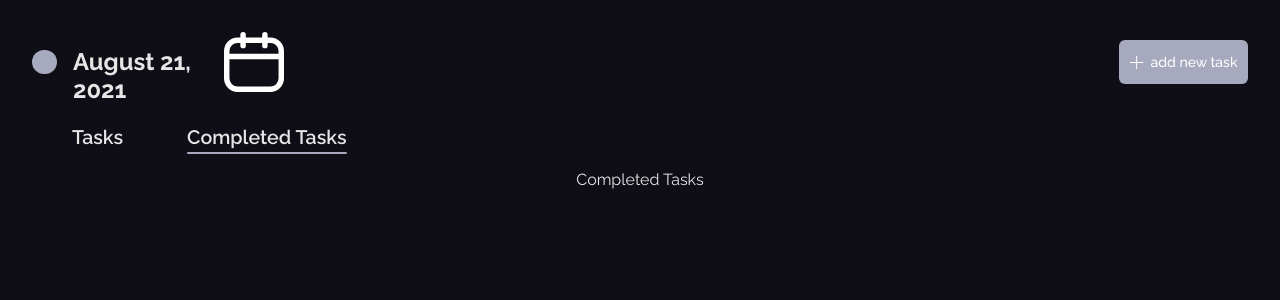
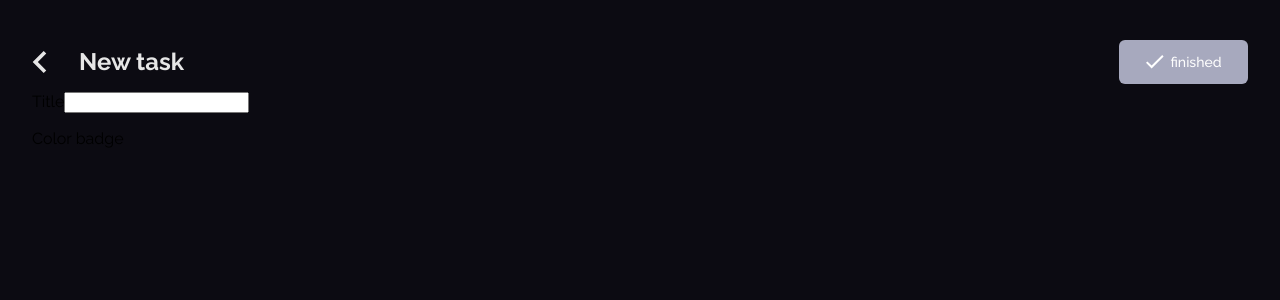
Before and after one commit to Adekxnle/checked, a React (Create React App) app: page /completed-tasks in a window 1280 px wide. Shown: the top 300 px of the page. Built offline with nearby package versions, Linux system fonts and the light colour scheme.

Commit message:
working on new task page

```diff
--- a/src/App.css
+++ b/src/App.css
@@ -3,10 +3,9 @@
 }
 
 .app {
-  background: #0f0e17;
-  min-height: 100vh;
+  background: var(--secondary);
+  height: 100vh;
   padding: 2em 2em;
-  position: relative;
 }
 
 .pages {
--- a/src/App.js
+++ b/src/App.js
@@ -17,11 +17,9 @@ function App() {
           <Route path='/completed-tasks'>
             <CompletedTasks />
           </Route>
-          <Route path='/new-task'>
-            <NewTask />
-          </Route>
         </Switch>
       </div>
+      <NewTask />
     </div>
   );
 }
--- a/src/components/Header.css
+++ b/src/components/Header.css
@@ -11,14 +11,14 @@
   width: var(--header-bullet);
   height: var(--header-bullet);
   border-radius: 50%;
-  background: #a7a9be;
+  background: var(--primary);
   align-self: center;
   cursor: pointer;
 }
 
 .date-container {
   display: flex;
-  margin-left: 1em;
+  margin-left: 1rem;
 }
 
 .date {
@@ -66,6 +66,6 @@ li .tabs {
 
 .tab .active {
   height: 0.16em;
-  background-color: #a7a9be;
+  background-color: var(--primary);
   border-radius: 4px;
 }
--- a/src/index.css
+++ b/src/index.css
@@ -15,6 +15,10 @@
 
   /*colors*/
   --off-white: #e6e6e6;
+  --white: #fefefe;
+  --primary: #a7a9be;
+  --secondary: #0f0e17;
+  --tertiary: #0c0b12;
 }
 
 body {
@@ -44,9 +48,9 @@ button {
   min-height: 44px;
   min-width: 10ch;
   padding: 0em 0.75em;
-  background-color: #a7a9be;
+  background-color: var(--primary);
   background-position: center;
-  color: #fff;
+  color: var(--white);
   border: none;
   border-radius: 6px;
   display: inline-flex;
--- /dev/null
+++ b/src/views/NewTask.css
@@ -0,0 +1,44 @@
+.new-task-page {
+  height: 100vh;
+  width: 100vw;
+  background-color: var(--tertiary);
+  position: absolute;
+  top: 0;
+  left: 0;
+  padding: 2em 2em;
+  z-index: 3;
+}
+
+.new-task-page .new-task-header {
+  display: flex;
+  justify-content: space-between;
+}
+
+.new-task-header-left {
+  display: inline-flex;
+  color: var(--off-white);
+  align-items: center;
+  align-self: center;
+}
+
+.new-task-header-left img {
+  cursor: pointer;
+}
+
+.new-task-header-left h1 {
+  margin-left: 2rem;
+  font-weight: bold;
+}
+
+.finished-btn {
+  align-self: center;
+  min-width: 15ch;
+}
+
+.finished-btn img {
+  margin-right: 0.5em;
+}
+
+/* .new-task-page-content{
+
+} */
--- a/src/views/NewTask.js
+++ b/src/views/NewTask.js
@@ -1,7 +1,30 @@
+import './NewTask.css';
+import NavIcon from '../assets/navigation-back.svg';
+import Checked from '../assets/checked.svg';
+
 function NewTask() {
   return (
     <div className='new-task-page'>
-      <h1>new task</h1>
+      <div className='new-task-header'>
+        <div className='new-task-header-left'>
+          <img src={NavIcon} alt='navigation icon' />
+          <h1>New task</h1>
+        </div>
+        <button className='finished-btn'>
+          <img src={Checked} alt='plus icon' />
+          <span>finished</span>
+        </button>
+      </div>
+
+      <div className='new-task-page-content'>
+        <div className='input-title'>
+          <label htmlFor='title'>Title</label>
+          <input type='text' id='title' />
+        </div>
+        <div className='color-badge'>
+          <p>Color badge</p>
+        </div>
+      </div>
     </div>
   );
 }
--- a/src/views/Tasks.css
+++ b/src/views/Tasks.css
@@ -79,7 +79,7 @@ label .task {
   min-height: var(--task-min-height);
   min-width: 40ch;
   margin-left: 1.3em;
-  background-color: #0c0b12;
+  background-color: var(--tertiary);
   display: flex;
   border-radius: 8px;
   cursor: pointer;
```
Also changed, not shown: src/assets/checked.svg (added), src/assets/navigation-back.svg (added).
